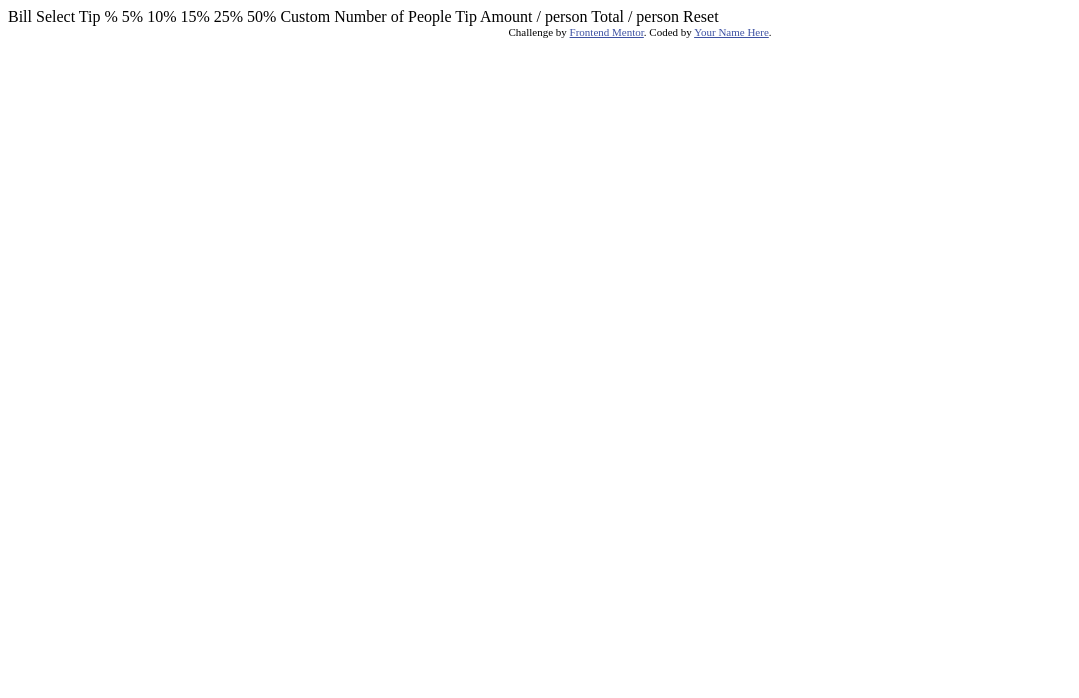
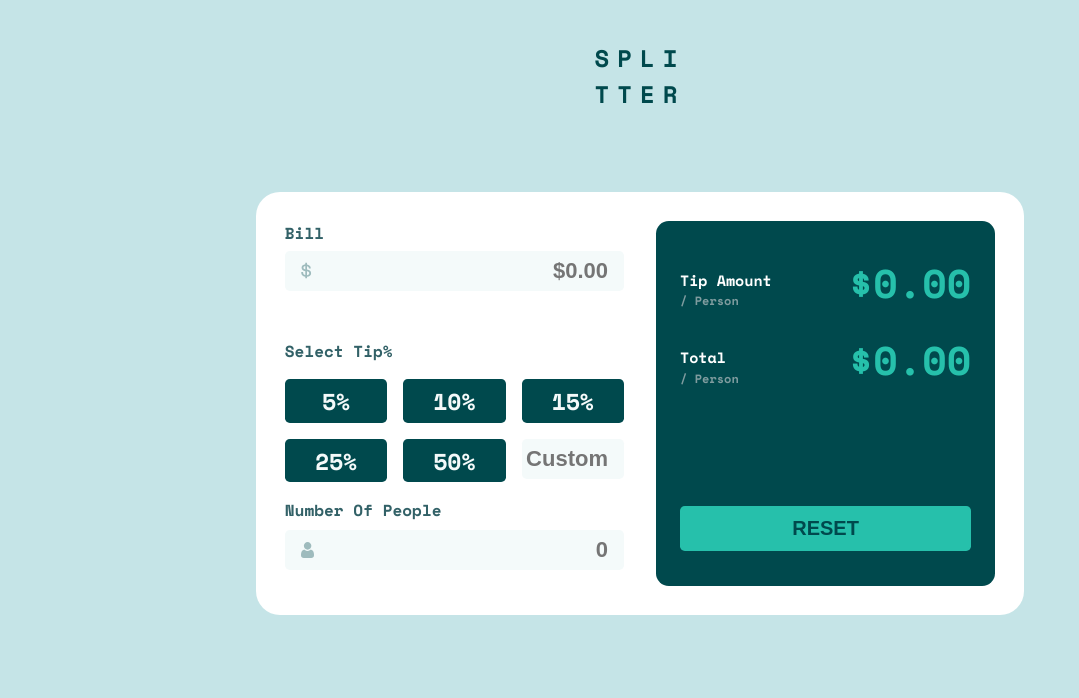
Before and after one commit to seekinfox/tip-calculator-app-main, a plain HTML site: page index.html in a window 1280 px wide. Shown: the whole page, without its empty margins (0-1079 px from the left). Drawn offline with nearby package versions, Linux system fonts and the light colour scheme.

Commit message:
Add files via upload

```diff
--- a/index.html
+++ b/index.html
@@ -1,21 +1,23 @@
 <!DOCTYPE html>
 <html lang="en">
+
 <head>
-  <meta charset="UTF-8">
-  <meta name="viewport" content="width=device-width, initial-scale=1.0"> <!-- displays site properly based on user's device -->
+    <meta charset="UTF-8">
+    <meta name="viewport" content="width=device-width, initial-scale=1.0"> <!-- displays site properly based on user's device -->
+    <!--    google font -->
+    <link href="https://fonts.googleapis.com/css2?family=Space+Mono:wght@400;700&display=swap" rel="stylesheet">
+    <!-- style css file       -->
+    <link rel="stylesheet" href="./css/style.css">
+    <link rel="icon" type="image/png" sizes="32x32" href="./images/favicon-32x32.png">
 
-  <link rel="icon" type="image/png" sizes="32x32" href="./images/favicon-32x32.png">
+    <title>Frontend Mentor | Tip calculator app</title>
 
-  <title>Frontend Mentor | Tip calculator app</title>
+</head>
 
-  <!-- Feel free to remove these styles or customise in your own stylesheet 👍 -->
-  <style>
-    .attribution { font-size: 11px; text-align: center; }
-    .attribution a { color: hsl(228, 45%, 44%); }
-  </style>
-</head>
 <body>
 
+    <!--
+ font-family: 'Space Mono', monospace;
   Bill
 
   Select Tip %
@@ -35,10 +37,48 @@
   / person
 
   Reset
+-->
+    <header>
+        <p>SPLI<br />TTER</p>
+    </header>
+    <main class="container">
+        <section class="calc">
+            <p>bill</p>
+            <div class="tb">
+            <input id="total-bill" type="text" placeholder="$0.00">
+            <img class="doller" src="https://raw.githubusercontent.com/seekinfox/tip-calculator-app-main/3370455069e3343329effeb58e60ac62f76fd9f1/images/icon-dollar.svg" alt="$">
+            </div>
+            <p>select tip%</p>
+            <p class="hover" id="five-per">5%</p>
+            <p class="hover" id="ten-per">10%</p>
+            <p class="hover" id="fift-per">15%</p>
+            <p class="hover" id="twent-per">25%</p>
+            <p class="hover" id="fift-per">50%</p>
+            <input id="custom" type="text" placeholder="Custom">
+            <p>Number of People</p>
+            <div class="nop">
+            <input id="nop" type="text" placeholder="0">
+            <img class="hash"  src="https://raw.githubusercontent.com/seekinfox/tip-calculator-app-main/3370455069e3343329effeb58e60ac62f76fd9f1/images/icon-person.svg" alt="#">
+            </div>
+        </section>
+        <section class="tally">
+            <div class="tip-amount">
+                <div>
+                    <p>tip amount</p>
+                    <p>/ person</p>
+                </div>
+                <p id="tip-amnt">$0.00</p>
+            </div>
+            <div class="total">
+                <div>
+                    <p>total</p>
+                    <p>/ person</p>
+                </div>
+                <p id="total-per">$0.00</p>
+            </div>
+            <button id="reset">reset</button>
+        </section>
+    </main>
+</body>
 
-  <div class="attribution">
-    Challenge by <a href="https://www.frontendmentor.io?ref=challenge" target="_blank">Frontend Mentor</a>.
-    Coded by <a href="#">Your Name Here</a>.
-  </div>
-</body>
 </html>
--- /dev/null
+++ b/scss/_colors.scss
@@ -0,0 +1,7 @@
+$Strong-cyan: hsl(172, 67%, 45%);
+$Very-dark-cyan: hsl(183, 100%, 15%);
+$Dark-grayish-cyan: hsl(186, 14%, 43%);
+$Dark-grayish-cyan1: hsl(184, 14%, 56%);
+$Light-grayish-cyan: hsl(185, 41%, 84%);
+$Light-grayish-cyan1: hsl(189, 41%, 97%);
+$White: hsl(0, 0%, 100%);
--- /dev/null
+++ b/scss/_layout.scss
@@ -0,0 +1,98 @@
+html, body {
+    display: flex;
+    flex-direction: column;
+    align-items: center;
+    justify-content: center;
+
+
+}
+
+.container {
+    width: 100vw;
+    display: grid;
+    grid-row-gap: 2rem;
+    grid-auto-columns: 1fr;
+    grid-auto-rows: auto;
+    grid-template-areas:
+        "a"
+        "b";
+    input, button {
+        border: none;
+    }
+
+    .calc {
+        grid-area: a;
+        //inner layout
+        display: grid;
+        grid-gap: 1rem 1rem;
+        grid-auto-columns: 1fr;
+        grid-auto-rows: auto;
+        grid-template-areas:
+            "A A A A A A"
+            "B B B B B B"
+            "C C C C C C"
+            "D D D E E E"
+            "F F F G G G"
+            "H H H I I I"
+            "J J J J J J"
+            "K K K K K K";
+
+        p:first-child {
+            grid-area: A;
+            margin-bottom: -0.6rem;
+        }
+        .tb, #total-bill {
+            grid-area: B;
+            margin-bottom: 1rem;
+        }
+        p:nth-of-type(2) {
+            grid-area: C;
+
+        }
+        p:nth-of-type(3) {
+             grid-area: D;
+
+        }
+        p:nth-of-type(4) {
+             grid-area: E;
+
+        }
+        p:nth-of-type(5) {
+
+             grid-area: F;
+        }
+        p:nth-of-type(6) {
+
+             grid-area: G;
+        }
+        p:nth-of-type(7) {
+             grid-area: H;
+        }
+        #custom {
+            grid-area: I;
+        }
+        p:nth-of-type(8) {
+             grid-area: J;
+        }
+        .nop, #nop {
+            grid-area: K;
+        }
+
+    }
+    .tally {
+        grid-area: b;
+        display: flex;
+        flex-direction: column;
+        align-items: stretch;
+        .tip-amount, .total {
+            display: flex;
+            justify-content: space-between;
+        }
+
+        button {
+            height: 2.8rem;
+        }
+    }
+
+
+}
--- /dev/null
+++ b/scss/_media.scss
@@ -0,0 +1,57 @@
+@media (min-width:700px) {
+
+    html,
+    body {
+        height: auto;
+        padding-bottom:5rem;
+    }
+
+    header {
+        margin-bottom: 5rem;
+    }
+
+    main.container {
+        padding: 1.8rem;
+        border-radius: 1.5rem;
+        grid-gap: 2rem;
+        width: 60vw;
+        grid-template-areas:
+            "a b"
+            "a b";
+        .calc {
+            grid-template-areas:
+            "A A A A A A A A A"
+            "B B B B B B B B B"
+            "C C C C C C C C C"
+            "D D D E E E F F F"
+            "G G G H H H I I I"
+            "J J J J J J J J J"
+            "K K K K K K K K K"
+            ". . . . . . . . .    ";
+        }
+
+        .tally {
+            justify-content: space-between;
+
+            .tip-amount,
+            .total {
+                > div {
+                    margin-top: 1rem;
+                }
+            }
+
+            .tip-amount {
+                margin-bottom: -6rem;
+            }
+
+            #tip-amnt,
+            #total-per {
+                font-size: 2.5rem;
+            }
+            button {
+                margin-bottom: .5rem;
+            }
+        }
+    }
+
+}
--- /dev/null
+++ b/scss/style.scss
@@ -0,0 +1,162 @@
+@import 'colors';
+@import 'layout';
+
+
+* {
+    margin: 0;
+    padding: 0;
+    box-sizing: border-box;
+}
+
+html,
+body {
+    font-family: 'Space Mono', monospace;
+    background: $Light-grayish-cyan;
+    //    font-size: 24px;
+}
+
+@mixin dark-box {
+    text-align: center;
+    background: $Very-dark-cyan;
+    color: $Light-grayish-cyan1;
+    font-size: 23px;
+    padding: .3rem;
+    border-radius: 0.3rem;
+    cursor: pointer;
+}
+
+@mixin input-text {
+    color: $Very-dark-cyan;
+    font-size: 22px;
+    font-weight: 600;
+    border-radius: .3rem;
+    height: 2.5rem;
+    text-align: right;
+    padding-right: 1rem;
+
+}
+
+header {
+    font-size: 24px;
+    font-weight: 600;
+    letter-spacing: .5rem;
+    margin-top: 2.5rem;
+    margin-bottom: 2.2rem;
+    color: $Very-dark-cyan;
+
+}
+
+main.container {
+    padding: 2rem;
+    background: $White;
+    border-radius: 1.5rem 1.5rem 0 0;
+    color: hsl(186, 34%, 30%);
+    text-transform: capitalize;
+    font-weight: 600;
+    font-size: 1rem;
+
+    input {
+        width: 100%;
+        background: $Light-grayish-cyan1;
+        cursor: pointer;
+    }
+
+    input:focus {
+        outline: 2px solid $Strong-cyan;
+    }
+
+    .calc {
+
+        #total-bill {
+            padding: 0 1rem;
+            text-align: right;
+            width: 100%;
+            @include input-text;
+        }
+
+        .nop,  //svg's position
+        .tb {
+            position: relative;
+            height: auto;
+            .hash,
+            .doller {
+                position: absolute;
+                left: 1rem;
+                bottom: 50%;
+            }
+            .hash {
+                bottom: 40%;
+            }
+        }
+
+
+        p:nth-of-type(3),
+        :nth-of-type(4),
+        :nth-of-type(5),
+        :nth-of-type(6),
+        :nth-of-type(7) {
+            @include dark-box;
+        }
+
+        .hover:hover {
+            background: hsl(172, 57%, 75%);
+            color: $Very-dark-cyan;
+        }
+
+        #custom {
+            text-align: right;
+            @include input-text;
+            padding-right: 1rem;
+        }
+
+        #nop {
+            margin-top: -.5rem;
+            @include input-text;
+        }
+
+
+    }
+
+    .tally {
+        padding: 2rem 1.5rem 1.7rem;
+        background: $Very-dark-cyan;
+        border-radius: .8rem;
+
+        div p:first-child {
+            color: $White;
+            font-size: 15px;
+            margin-bottom: 0.1rem;
+        }
+
+        p:last-child {
+            font-size: 12px;
+            color: $Dark-grayish-cyan1;
+            margin-bottom: 2rem;
+        }
+
+        #tip-amnt,
+        #total-per {
+            font-size: 23px;
+            color: $Strong-cyan;
+
+        }
+
+        button {
+            background: $Strong-cyan;
+            font-size: 20px;
+            text-transform: uppercase;
+            font-weight: 600;
+            color: $Very-dark-cyan;
+            border-radius: 0.3rem;
+            margin-top: 0.2rem;
+            cursor: pointer;
+
+        }
+
+        button:hover {
+            background: hsl(172, 57%, 75%);
+        }
+    }
+}
+
+@import 'media';
```
Also changed, not shown: css/style.css (added), 1 other file.
